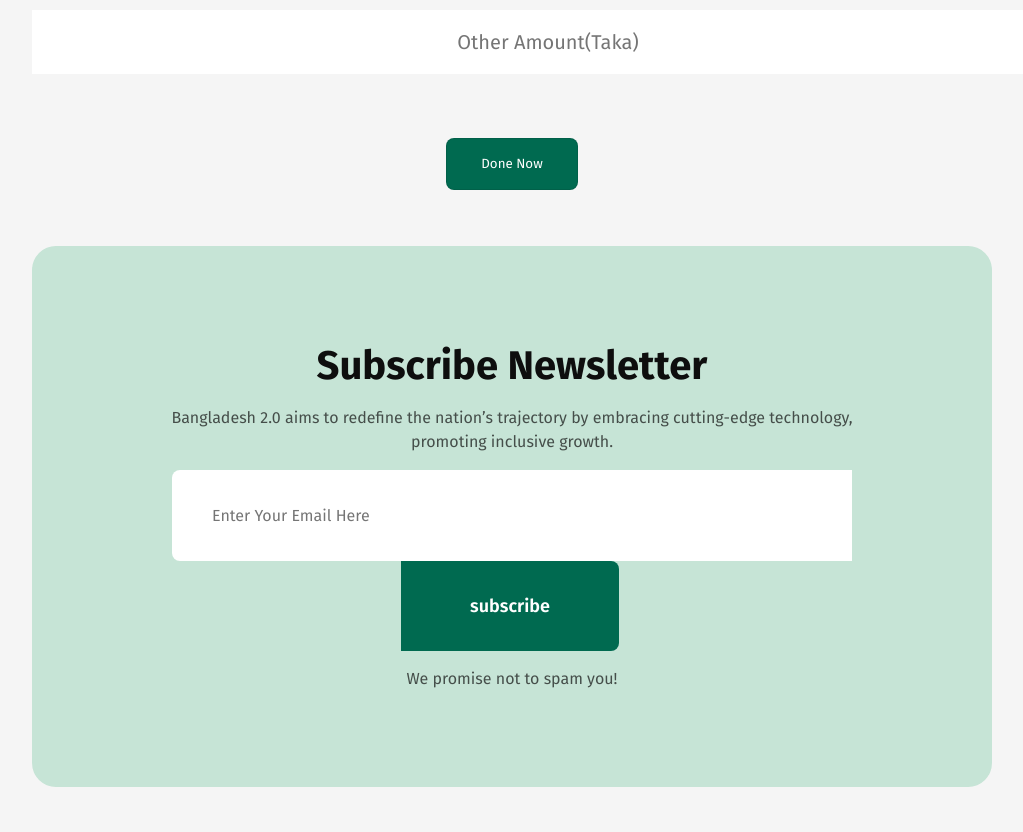
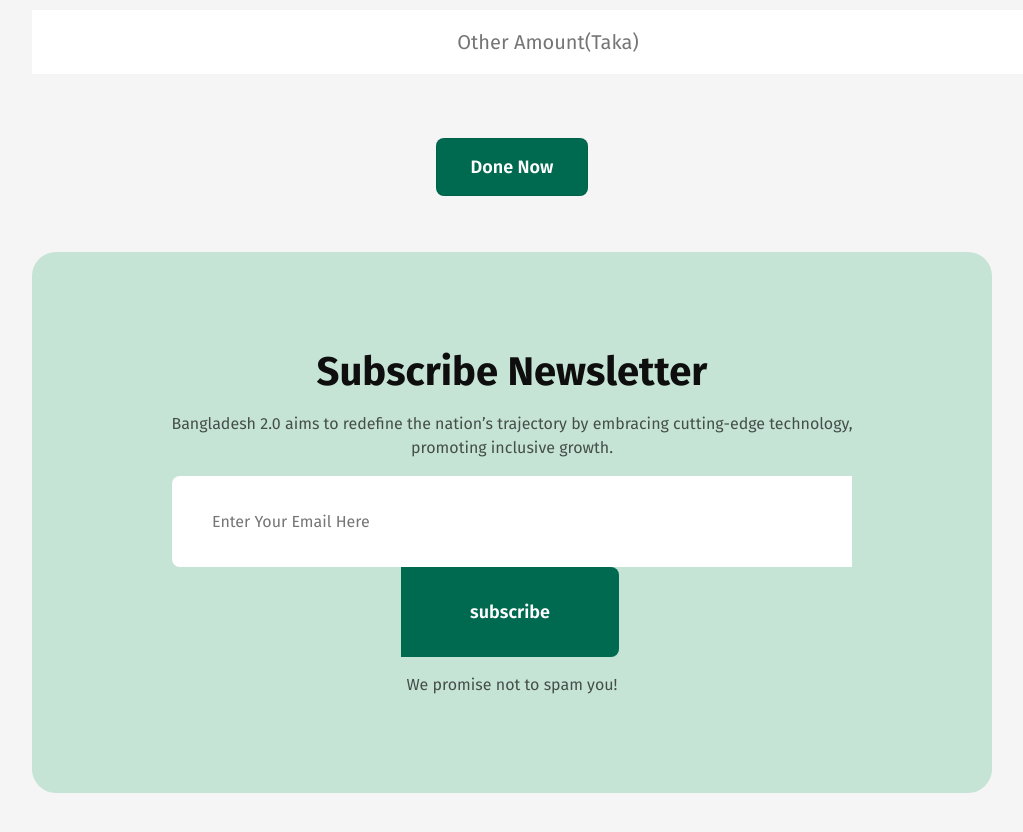
Before and after one commit to md-asgor-ali/B11A1--assignment-1, a plain HTML site: page index.html in a window 1280 px wide. Shown: the part 4560-5392 px from the top of the page, without its empty margins (128-1151 px from the left). Drawn offline with Linux system fonts and the light colour scheme.

Commit message:
added finally

```diff
--- a/css/style.css
+++ b/css/style.css
@@ -439,6 +439,9 @@ th{
     margin: 32px 0px;
     color: rgb(255, 255, 255);
     text-align: center;
+    font-size: 18px;
+    font-weight: 600;
+    line-height: 22px;
 
 }
 .donate-btn:hover{
```
